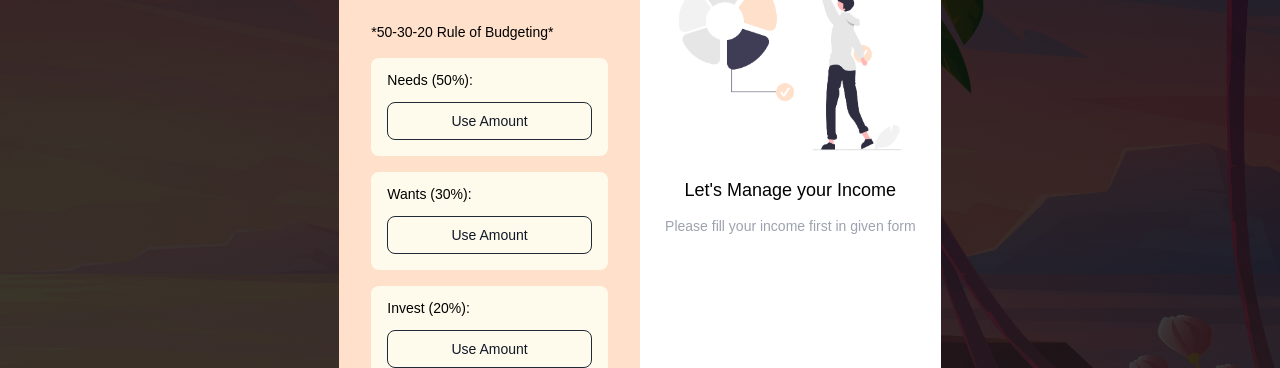
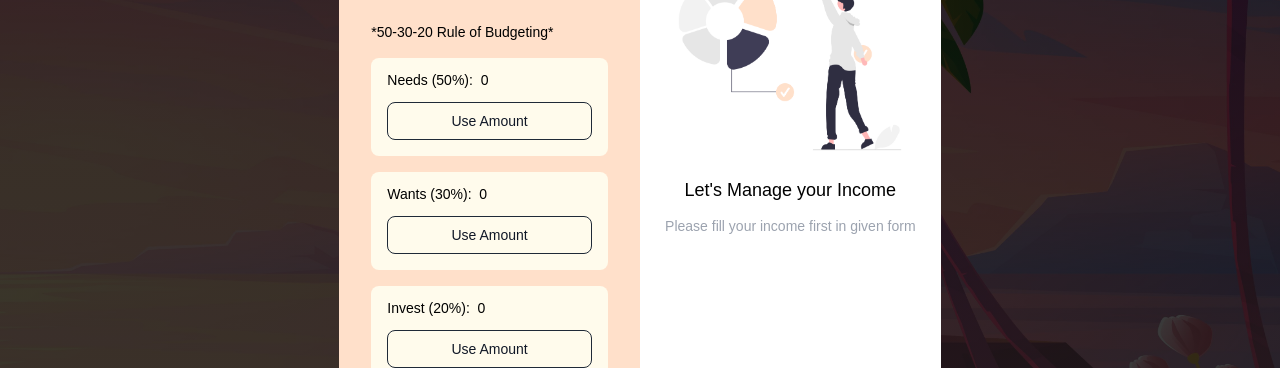
Before and after one commit to gauravsoni97/expensemanagement, a React (Create React App) app: page / in a window 1280 px wide. Shown: the part 282-650 px from the top of the page. Built offline with nearby package versions, Linux system fonts and the light colour scheme.

Commit message:
formik setup

```diff
--- a/src/Components/Main.jsx
+++ b/src/Components/Main.jsx
@@ -7,35 +7,30 @@ import "./Main.css";
 import { useEffect } from "react";
 import { FormControl, MenuItem, Select } from "@mui/material";
 
-
 const Main = () => {
-
-
-
-
-
+  const [splitAmounts, setSplitAmounts] = useState({
+    first: 0,
+    second: 0,
+    third: 0,
+  });
 
   const incomeForm = useFormik({
-    initialValues: {income:""},
+    initialValues: { income: "" },
 
     validationSchema: Yup.object({
       income: Yup.number()
-        .max(1000000000000, "Enter income less than 1 Trillion*")
+        .max(1000000000000, "Enter amount less than 1 Trillion*")
         .required("Amount is Required*"),
     }),
 
     onSubmit: (values) => {
-
+      setSplitAmounts({
+        first: values.income * 0.5,
+        second: values.income * 0.3,
+        third: values.income * 0.2,
+      });
     },
   });
-
-
-
-
-
-
-
-
 
   // -- needs wants invest form formik validation
 
@@ -127,11 +122,18 @@ const Main = () => {
     setArrayOfInvest(updatedList);
   };
 
+  // ================================================ use Effects ==============================
 
-// ================================================ use Effects ==============================
+  useEffect(() => {
+    const storedAmount = JSON.parse(localStorage.getItem("splitAmounts"));
+    if (storedAmount) {
+      setSplitAmounts(storedAmount);
+    }
+  }, []);
 
-
-
+  useEffect(() => {
+    localStorage.setItem("splitAmounts", JSON.stringify(splitAmounts));
+  }, [splitAmounts]);
 
   return (
     <div className="Main_Box flex align-start justify-start flex-wrap  bg-white rounded-xl">
@@ -177,7 +179,7 @@ const Main = () => {
           <div className="split_in_needs_wants_invest">
             <div className="needs_from_income bg-[#FFFBEC] my-4 rounded-lg p-2 pt-3 px-4 flex align-center justify-between flex-col">
               <p className="font-medium text-sm mb-3 ">
-                Needs (50%):&nbsp;
+                Needs (50%):&nbsp; {splitAmounts.first}
               </p>
               <button
                 onClick={handleNeedsFrom}
@@ -190,7 +192,7 @@ const Main = () => {
 
             <div className="needs_from_income bg-[#FFFBEC] my-4 rounded-lg p-2 pt-3 px-4 flex align-center justify-between flex-col">
               <p className="font-medium text-sm mb-3 ">
-                Wants (30%):&nbsp;
+                Wants (30%):&nbsp; {splitAmounts.second}
               </p>
               <button
                 onClick={handleWantsFrom}
@@ -203,7 +205,7 @@ const Main = () => {
 
             <div className="needs_from_income bg-[#FFFBEC] my-4 rounded-lg p-2 pt-3 px-4 flex align-center justify-between flex-col">
               <p className="font-medium text-sm mb-3 ">
-                Invest (20%):&nbsp;
+                Invest (20%):&nbsp; {splitAmounts.third}
               </p>
               <button
                 onClick={handleInvestFrom}
```
